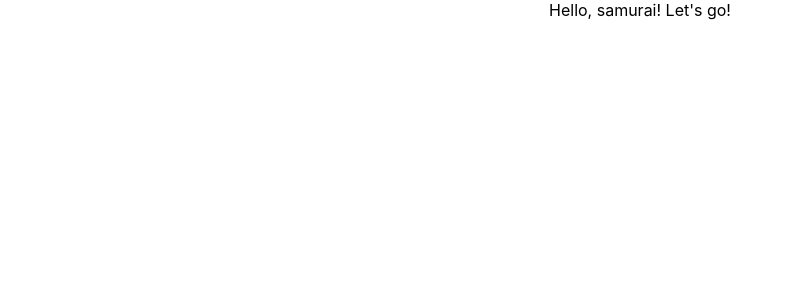
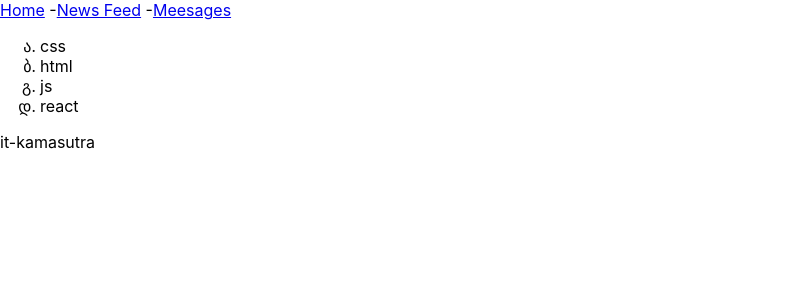
Before and after one commit to iliik/samurai-way-main, a React (Create React App) app: page / in a window 1280 px wide. Shown: the top 300 px of the page, without its empty margins (0-792 px from the left). Built offline with nearby package versions, Linux system fonts and the light colour scheme.

Commit message:
commit-1

```diff
--- a/src/App.css
+++ b/src/App.css
@@ -1,38 +1,3 @@
-.App {
-  text-align: center;
+ul li {
+  list-style-type: georgian;
 }
-
-.App-logo {
-  height: 40vmin;
-  pointer-events: none;
-}
-
-@media (prefers-reduced-motion: no-preference) {
-  .App-logo {
-    animation: App-logo-spin infinite 20s linear;
-  }
-}
-
-.App-header {
-  background-color: #282c34;
-  min-height: 100vh;
-  display: flex;
-  flex-direction: column;
-  align-items: center;
-  justify-content: center;
-  font-size: calc(10px + 2vmin);
-  color: white;
-}
-
-.App-link {
-  color: #61dafb;
-}
-
-@keyframes App-logo-spin {
-  from {
-    transform: rotate(0deg);
-  }
-  to {
-    transform: rotate(360deg);
-  }
-}
--- a/src/App.tsx
+++ b/src/App.tsx
@@ -1,12 +1,17 @@
 import React from 'react';
 import './App.css';
+import Technologies from "./Technologies";
+import Header from "./Header";
+import Footer from "./Footer";
 
-function App() {
-  return (
-    <div className="App">
-     Hello, samurai! Let's go!
-    </div>
-  );
+const App = () => {
+    return (
+        <div>
+            <Header/>
+            <Technologies/>
+            <Footer />
+        </div>
+    );
 }
 
 export default App;
--- /dev/null
+++ b/src/Footer.tsx
@@ -0,0 +1,11 @@
+import React from 'react';
+
+const Footer = () => {
+    return (
+        <div>
+            it-kamasutra
+        </div>
+    )
+};
+
+export default Footer;
--- /dev/null
+++ b/src/Header.tsx
@@ -0,0 +1,13 @@
+import React from 'react';
+
+const Header = () => {
+    return (
+        <div>
+            <a href="#s">Home</a> -
+            <a href="#s">News Feed</a> -
+            <a href="#s">Meesages</a>
+        </div>
+    )
+};
+
+export default Header;
--- /dev/null
+++ b/src/Technologies.tsx
@@ -0,0 +1,16 @@
+import React from 'react';
+
+const Technologies = () => {
+    return (
+        <div>
+            <ul>
+                <li>css</li>
+                <li>html</li>
+                <li>js</li>
+                <li>react</li>
+            </ul>
+        </div>
+    )
+}
+
+export default Technologies;
```
